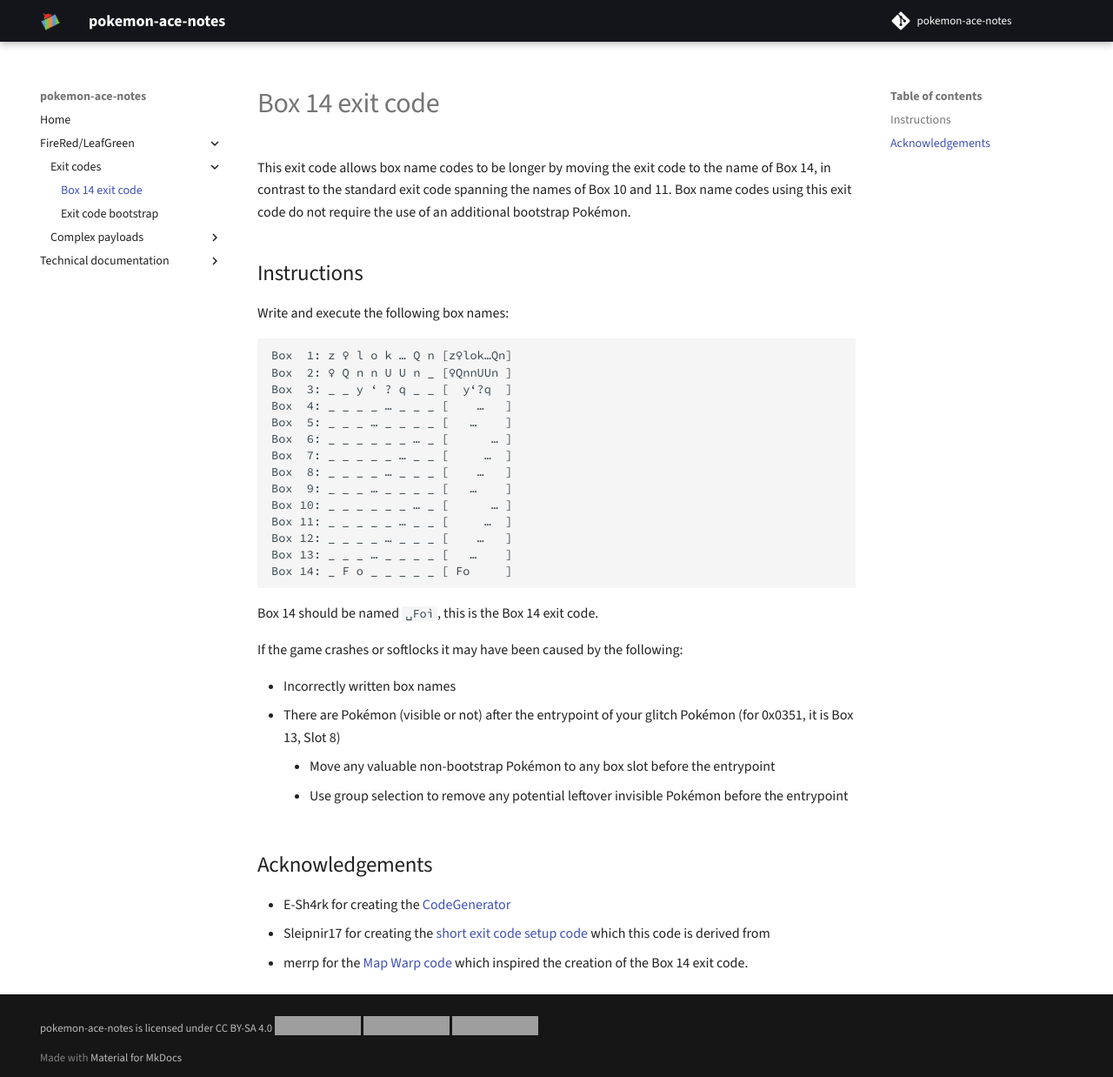
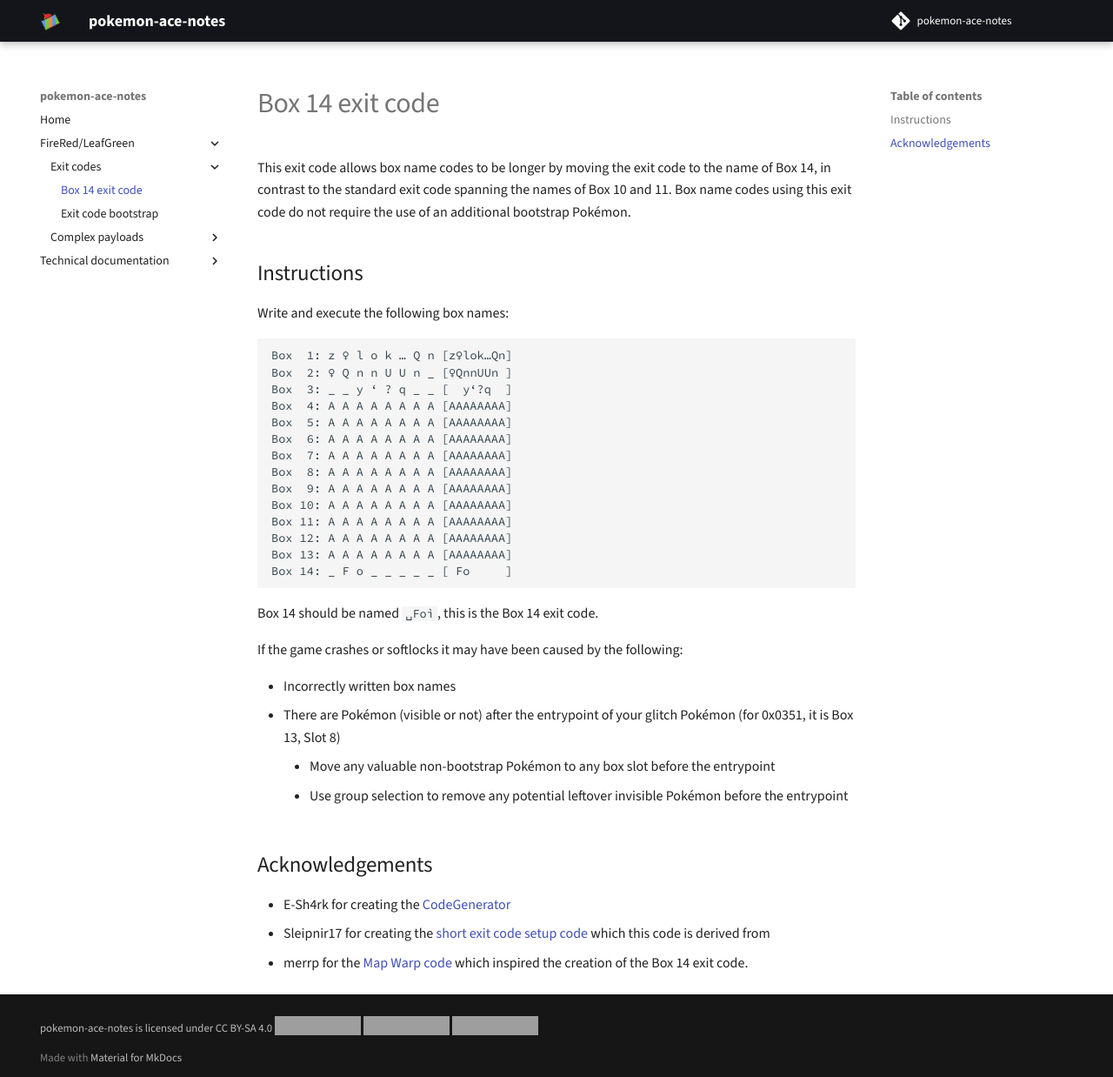
Before and after one commit to pomeg-letterbombers/pokemon-ace-notes, an MkDocs documentation site: the page built from docs/frlg/exit-codes/box-14-exit.md, in a window 1280 px wide and 1238 px high. Shown: the whole window at 87% size. Built offline with MkDocs 1.6.1 and Material for MkDocs 9.7.7, drawn with Linux system fonts in a browser that asks for light colours; comment, search, counter and statistics services are not loaded; grey boxes are pictures that could not be loaded.

Commit message:
Changed filler of box 14 exit

````diff
--- a/docs/frlg/exit-codes/box-14-exit.md
+++ b/docs/frlg/exit-codes/box-14-exit.md
@@ -9,16 +9,16 @@
 Box  1: z ♀ l o k … Q n	[z♀lok…Qn]
 Box  2: ♀ Q n n U U n _	[♀QnnUUn ]
 Box  3: _ _ y ‘ ? q _ _	[  y‘?q  ]
-Box  4: _ _ _ _ … _ _ _	[    …   ]
-Box  5: _ _ _ … _ _ _ _	[   …    ]
-Box  6: _ _ _ _ _ _ … _	[      … ]
-Box  7: _ _ _ _ _ … _ _	[     …  ]
-Box  8: _ _ _ _ … _ _ _	[    …   ]
-Box  9: _ _ _ … _ _ _ _	[   …    ]
-Box 10: _ _ _ _ _ _ … _	[      … ]
-Box 11: _ _ _ _ _ … _ _	[     …  ]
-Box 12: _ _ _ _ … _ _ _	[    …   ]
-Box 13: _ _ _ … _ _ _ _	[   …    ]
+Box  4: A A A A A A A A	[AAAAAAAA]
+Box  5: A A A A A A A A	[AAAAAAAA]
+Box  6: A A A A A A A A	[AAAAAAAA]
+Box  7: A A A A A A A A	[AAAAAAAA]
+Box  8: A A A A A A A A	[AAAAAAAA]
+Box  9: A A A A A A A A	[AAAAAAAA]
+Box 10: A A A A A A A A	[AAAAAAAA]
+Box 11: A A A A A A A A	[AAAAAAAA]
+Box 12: A A A A A A A A	[AAAAAAAA]
+Box 13: A A A A A A A A	[AAAAAAAA]
 Box 14: _ F o _ _ _ _ _	[ Fo     ]
 ```
 
````
